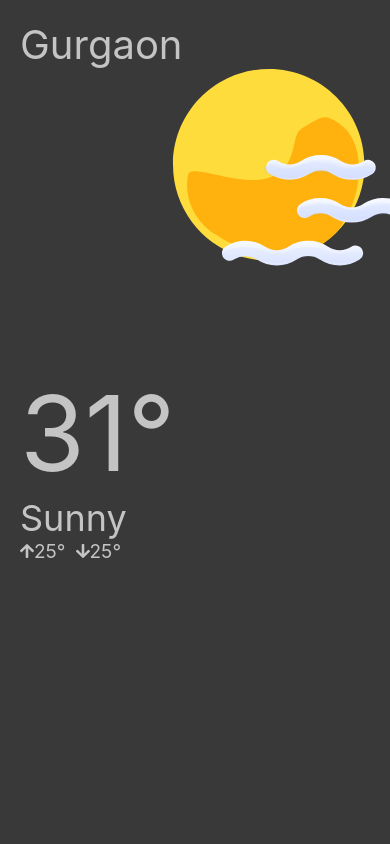
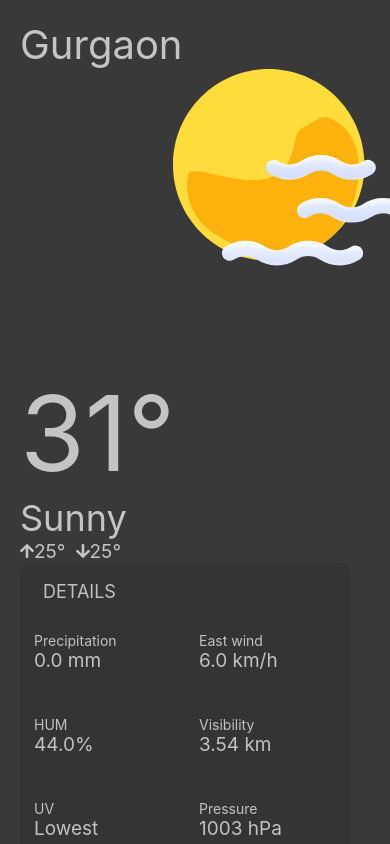
Before and after one commit to vinayaksaubhri/Weather_App, a React Native app: screen / in a window 390 px wide. Built offline with nearby package versions, Linux system fonts and the light colour scheme.

Commit message:
adding Details component

```diff
--- a/App.js
+++ b/App.js
@@ -1,7 +1,7 @@
 import React from "react";
 import { StyleSheet, Text, View, StatusBar } from "react-native";
 import HomeScreen from "./src/Screens/homeScreen";
-import Details from "./src/Screens/Details";
+// import Details from "./src/Screens/Details";
 import MainScreen from "./src/Screens/MainScreen";
 
 export default function App() {
--- a/src/Screens/MainScreen.jsx
+++ b/src/Screens/MainScreen.jsx
@@ -1,17 +1,21 @@
 import React from "react";
-import { View, Text, StatusBar, StyleSheet } from "react-native";
+import { View, Text, StatusBar, StyleSheet, ScrollView } from "react-native";
 import Sun_cloud_icon from "../assets/Sun_cloud_icon";
 import Temperature from "../components/Temperature";
+import Detail from "../components/Detail";
 
 const MainScreen = () => {
   return (
+    <ScrollView>
       <View style={styles.container}>
         <Text style={styles.city}>Gurgaon</Text>
         <View style={styles.icon}>
           <Sun_cloud_icon />
         </View>
         <Temperature />
+        <Detail />
       </View>
+    </ScrollView>
   );
 };
 const styles = StyleSheet.create({
```
Lines whose indentation alone changed are shown as unchanged.
